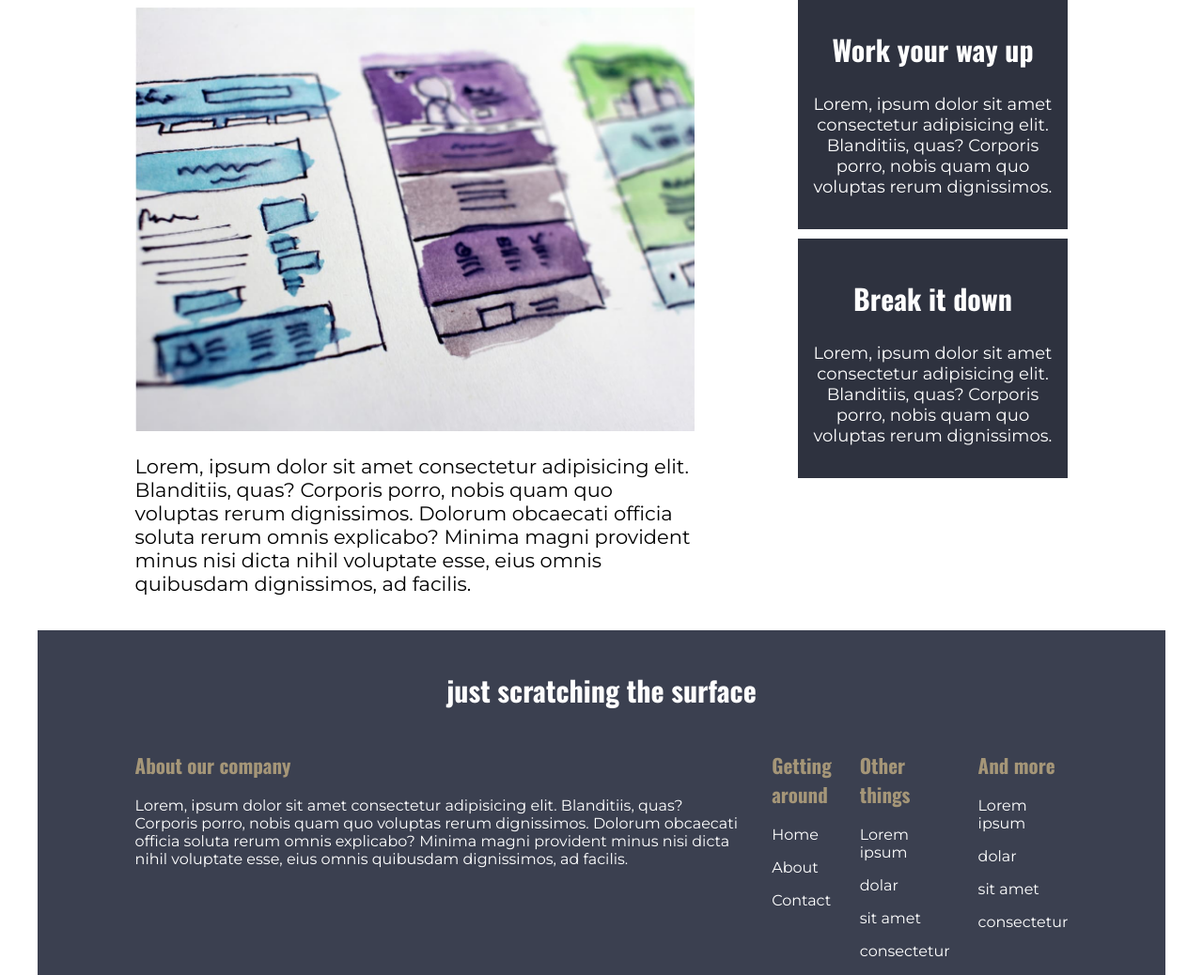
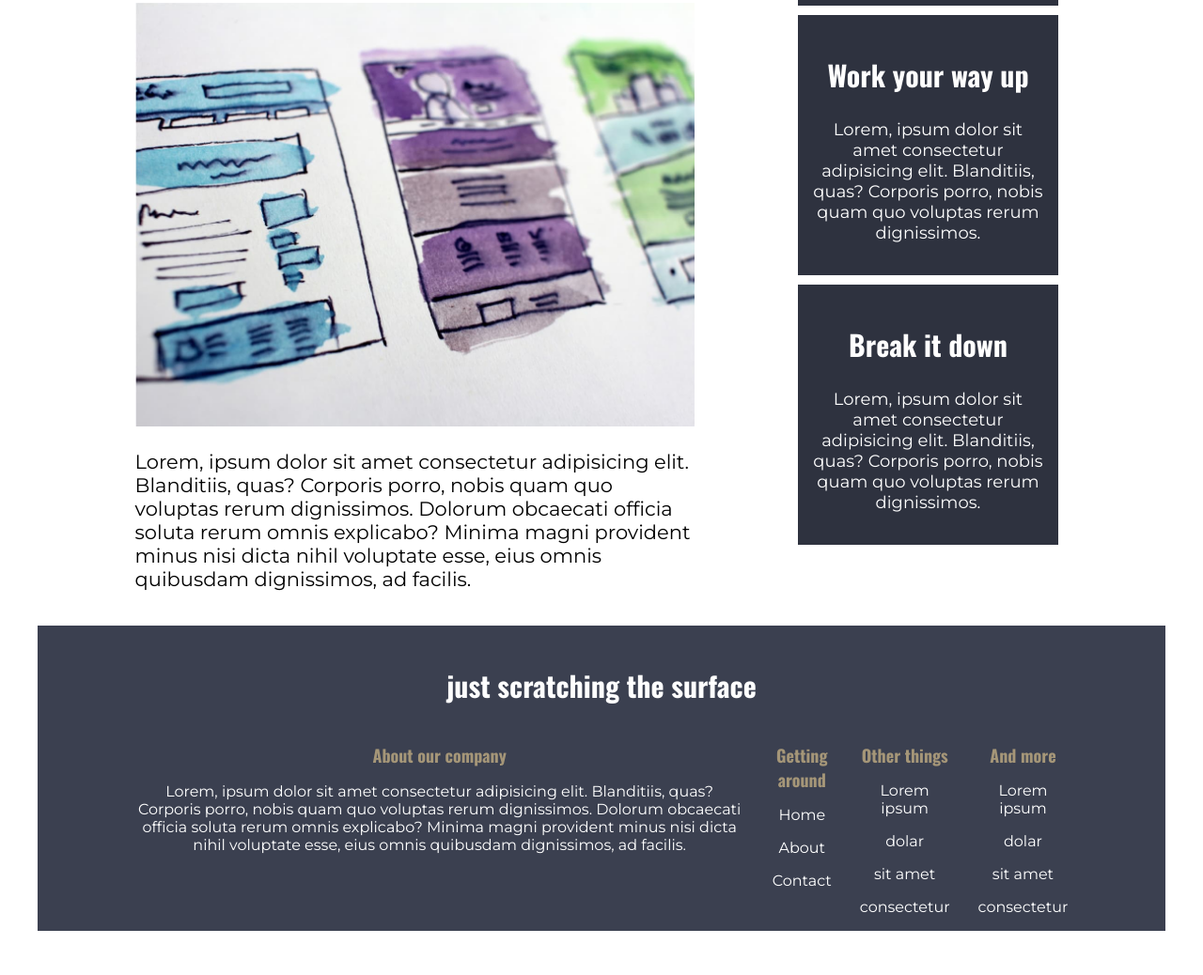
Before and after one commit to JUGG097/Responsive-Capstone, a plain HTML site: page index.html in a window 1280 px wide. Shown: the part 1163-2201 px from the top of the page at 94% size. After the commit the page ends 2154 px from the top, so only its background shows below. Drawn offline with nearby package versions, Linux system fonts and the light colour scheme.

Commit message:
Added finishing touches to style.css

```diff
--- a/style.css
+++ b/style.css
@@ -41,7 +41,7 @@ nav {
     color: white;
     font-family: 'Oswald', sans-serif;
     font-weight: bold;
-    font-size: 18px;
+    font-size: 16px;
     justify-content: center;
     text-align: center;
 }
@@ -186,21 +186,22 @@ nav {
 /*=====================FOOTER START==================*/
 footer {
     background-color: #3B4050;
-
+    justify-content: center;
+    text-align: center;
 }
 
 .footer-heading {
     text-align: center;
     font-family: 'Oswald', sans-serif;
     font-weight: bold;
-    font-size: 24px;
+    font-size: 30px;
     justify-self: center;
 }
 
 footer h2 {
     font-family: 'Oswald', sans-serif;
     font-weight: bold;
-    font-size: 21px;
+    font-size: 18px;
     color: #A59678;
 }
 
@@ -237,7 +238,7 @@ footer h2 {
 
     .nav-list + .nav-list {
         margin-top: 0;
-        margin-left: 0.5em;
+        margin-left: 1em;
     }
 
 
@@ -271,10 +272,11 @@ footer h2 {
     }
 
     .color-box {
-        align-self: flex-end;
+        align-self: center;
     }
 
     .color-box + .color-box {
+        margin-top: 0;
         margin-left: 10px;
     }
 
@@ -303,9 +305,10 @@ footer h2 {
         align-content: flex-start;
     }
 
-    .color.box + .color-box {
-        margin-left: 10px;
+    .color-box {
+        margin: 10px;
     }
+
 
     .fat-col {
         width: 60%;
```
